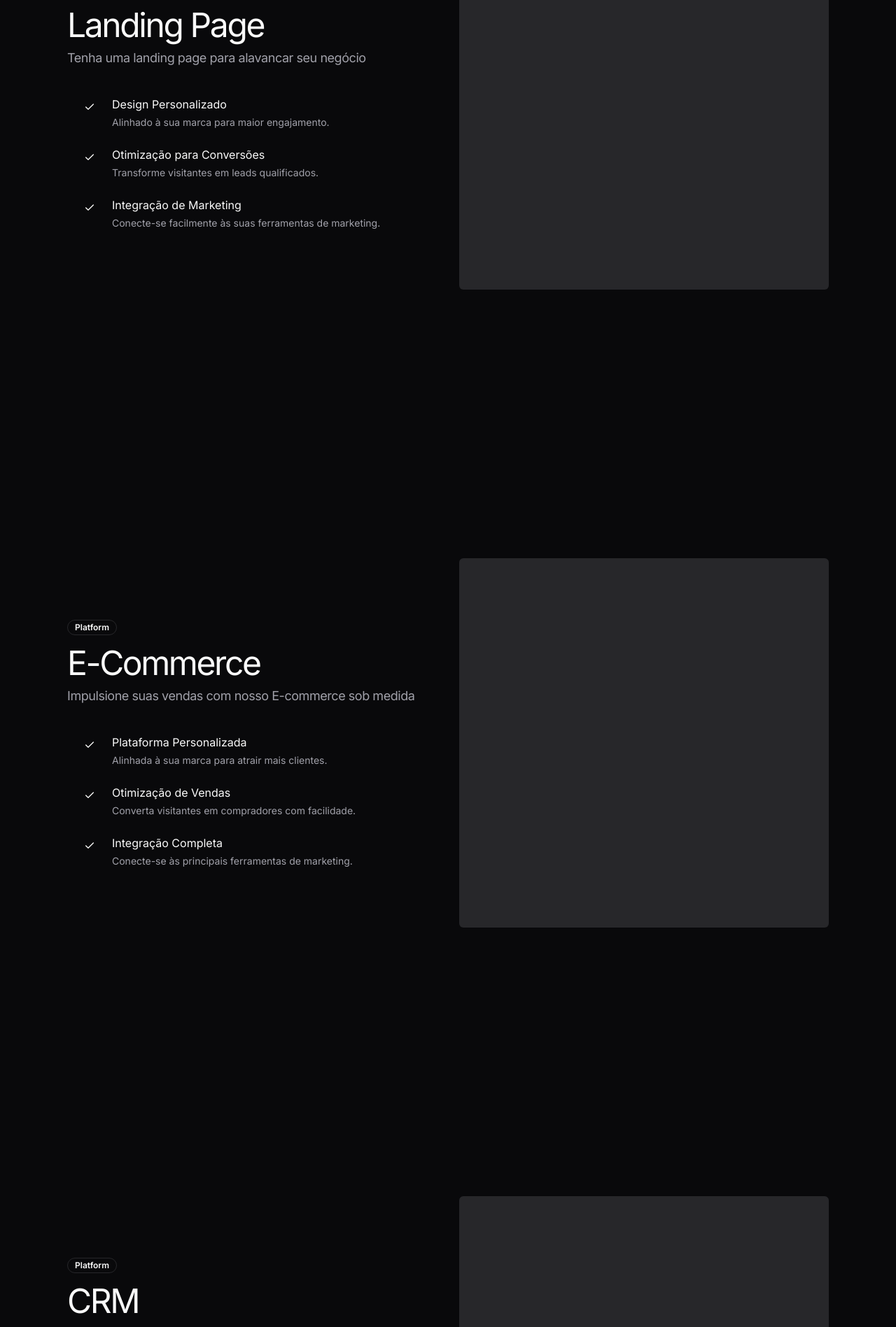
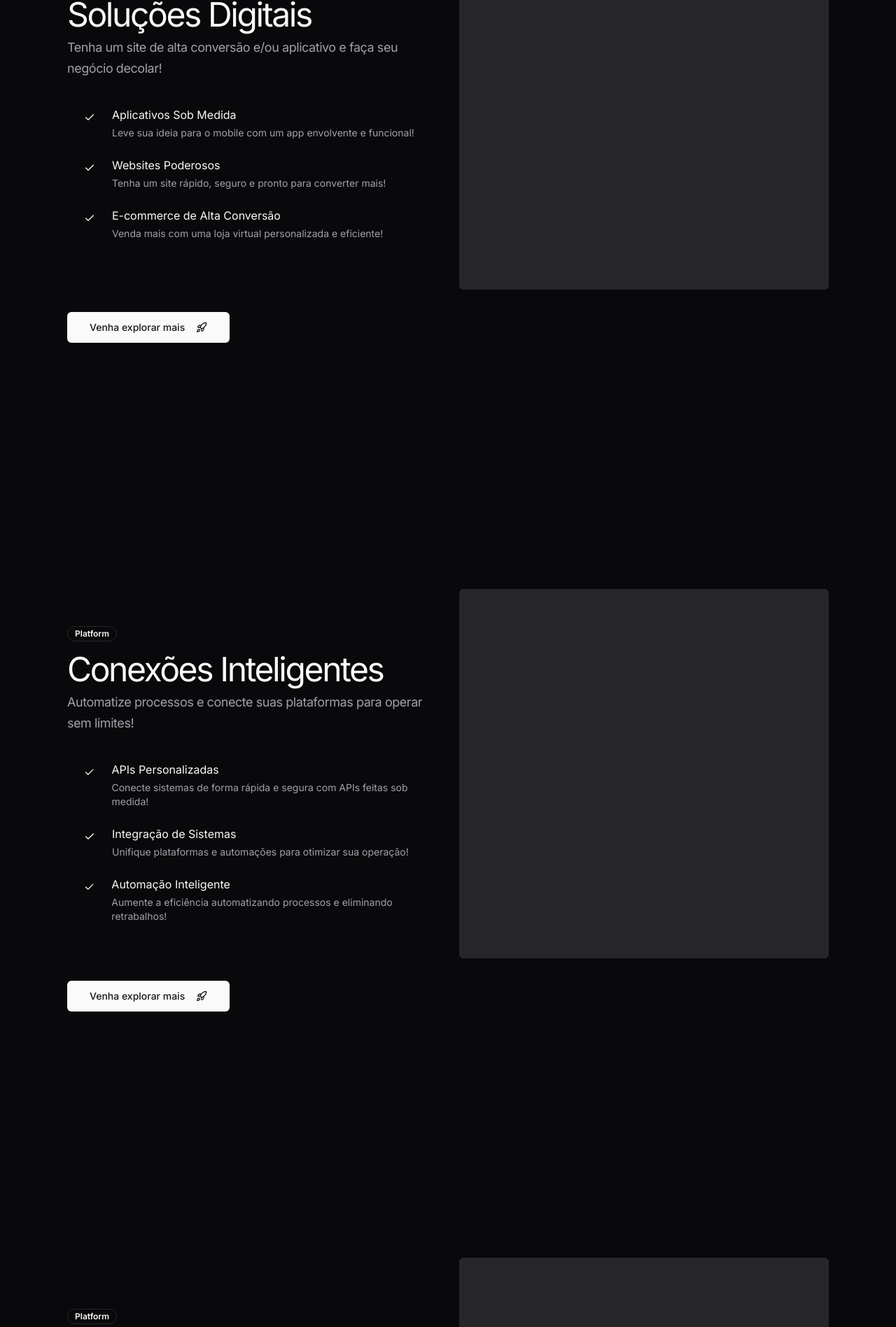
Before and after one commit to landinglabs/landing_page, a Next.js app: page / in a window 1280 px wide. Shown: the part 1086-2983 px from the top of the page at 70% size. Built offline with nearby package versions, Linux system fonts and the light colour scheme.

Commit message:
feat: adding route and editing footer

```diff
--- /dev/null
+++ b/app/ia/page.tsx
@@ -0,0 +1,9 @@
+import { Hero } from "@/components/sections/hero";
+
+export default function Ia() {
+  return (
+    <main className="flex min-h-screen flex-col items-center justify-between p-8 md:p-24 overflow-hidden">
+      <Hero />
+    </main>
+  );
+}
--- /dev/null
+++ b/app/landingpages/page.tsx
@@ -0,0 +1,11 @@
+import { Features } from "@/components/sections/features";
+import { Pricing } from "@/components/sections/pricing";
+
+export default function LandingPages() {
+  return (
+    <main className="flex min-h-screen flex-col items-center justify-between p-8 md:p-24 overflow-hidden">
+      <Features header="Landing Page" description="Tenha uma landing page para alavancar seu negócio" bulletpoints={[{ name: 'Design Personalizado', description: 'Alinhado à sua marca para maior engajamento.' }, { name: 'Otimização para Conversões', description: 'Transforme visitantes em leads qualificados.' }, { name: 'Integração de Marketing', description: 'Conecte-se facilmente às suas ferramentas de marketing.' }]} anchor={"landingpage"} />
+      <Pricing></Pricing>
+    </main>
+  );
+}
--- a/app/page.tsx
+++ b/app/page.tsx
@@ -8,9 +8,9 @@ export default function Home() {
   return (
     <main className="flex min-h-screen flex-col items-center justify-between p-8 md:p-24 overflow-hidden">
       <Hero />
-      <Features header="Landing Page" description="Tenha uma landing page para alavancar seu negócio" bulletpoints={[{ name: 'Design Personalizado', description: 'Alinhado à sua marca para maior engajamento.' }, { name: 'Otimização para Conversões', description: 'Transforme visitantes em leads qualificados.' }, { name: 'Integração de Marketing', description: 'Conecte-se facilmente às suas ferramentas de marketing.' }]} anchor={"landingpage"} />
-      <Features header="E-Commerce" description="Impulsione suas vendas com nosso E-commerce sob medida" bulletpoints={[{ name: 'Plataforma Personalizada', description: 'Alinhada à sua marca para atrair mais clientes.' }, { name: 'Otimização de Vendas', description: 'Converta visitantes em compradores com facilidade.' }, { name: 'Integração Completa', description: 'Conecte-se às principais ferramentas de marketing.' }]} anchor={"ecommerce"}/>
-      <Features header="CRM" description="Melhore suas relações com nosso CRM sob medida" bulletpoints={[{ name: 'Personalização Total', description: 'Alinhado às suas necessidades para melhor gestão de clientes.' }, { name: 'Otimização de Processos', description: 'Automatize tarefas e melhore a eficiência.' }, { name: 'Integração Fácil', description: 'Conecte-se às suas ferramentas favoritas sem complicações.' }]} anchor={"crm"}/>
+      <Features header="Soluções Digitais" description="Tenha um site de alta conversão e/ou aplicativo e faça seu negócio decolar!" bulletpoints={[{ name: 'Aplicativos Sob Medida', description: 'Leve sua ideia para o mobile com um app envolvente e funcional!' }, { name: 'Websites Poderosos', description: 'Tenha um site rápido, seguro e pronto para converter mais!' }, { name: 'E-commerce de Alta Conversão', description: 'Venda mais com uma loja virtual personalizada e eficiente!' }]} anchor={"digitalsolution"} />
+      <Features header="Conexões Inteligentes" description="Automatize processos e conecte suas plataformas para operar sem limites!" bulletpoints={[{ name: 'APIs Personalizadas', description: 'Conecte sistemas de forma rápida e segura com APIs feitas sob medida!' }, { name: 'Integração de Sistemas', description: 'Unifique plataformas e automações para otimizar sua operação!' }, { name: 'Automação Inteligente', description: 'Aumente a eficiência automatizando processos e eliminando retrabalhos!' }]} anchor={"smartintegration"}/>
+      <Features header="IA Aplicada" description="Acelere seu crescimento com soluções de inteligência artificial sob medida!" bulletpoints={[{ name: 'IA para Negócios', description: 'Potencialize seu crescimento com soluções de IA sob medida!' }, { name: 'Automação Inteligente', description: 'Aumente a produtividade automatizando tarefas complexas!' }, { name: 'Análises Preditivas', description: 'Antecipe tendências e tome decisões mais assertivas com IA!' }]} anchor={"ai"}/>
       <Stats />
       <FAQ />
     </main>
--- /dev/null
+++ b/app/websites/page.tsx
@@ -0,0 +1,9 @@
+import { Hero } from "@/components/sections/hero";
+
+export default function Websites() {
+  return (
+    <main className="flex min-h-screen flex-col items-center justify-between p-8 md:p-24 overflow-hidden">
+      <Hero />
+    </main>
+  );
+}
--- a/components/sections/features.tsx
+++ b/components/sections/features.tsx
@@ -1,5 +1,6 @@
-import { Check } from "lucide-react";
+import { Check, PhoneCallIcon, RocketIcon } from "lucide-react";
 import { Badge } from "@/components/ui/badge";
+import { Button } from "../ui/button";
 
 interface FeaturesProps {
   header: string;
@@ -53,6 +54,11 @@ export const Features = (props: FeaturesProps) => (
         </div>
         <div className="bg-muted rounded-md aspect-square"></div>
       </div>
+      <div className="flex flex-col md:flex-row gap-4 lg:w-full lg:content-stretch">
+            <Button size="lg" className="gap-4">
+            Venha explorar mais <RocketIcon className="w-4 h-4" />
+            </Button>
+          </div>
     </div>
   </div>
 );
--- a/components/sections/footer.tsx
+++ b/components/sections/footer.tsx
@@ -5,16 +5,16 @@ export const Footer = () => {
       description: "Managing a small business today is already tough.",
       items: [
         {
-          title: "Landing Page",
-          href: "#landingpage",
+          title: "Soluções Digitais",
+          href: "#digitalsolution",
         },
         {
-          title: "E-Commerce",
-          href: "#ecommerce",
+          title: "Conexões Inteligentes",
+          href: "#smartintegration",
         },
         {
-          title: "CRM",
-          href: "#crm",
+          title: "IA Aplicada",
+          href: "#ai",
         },
       ],
     },
```
